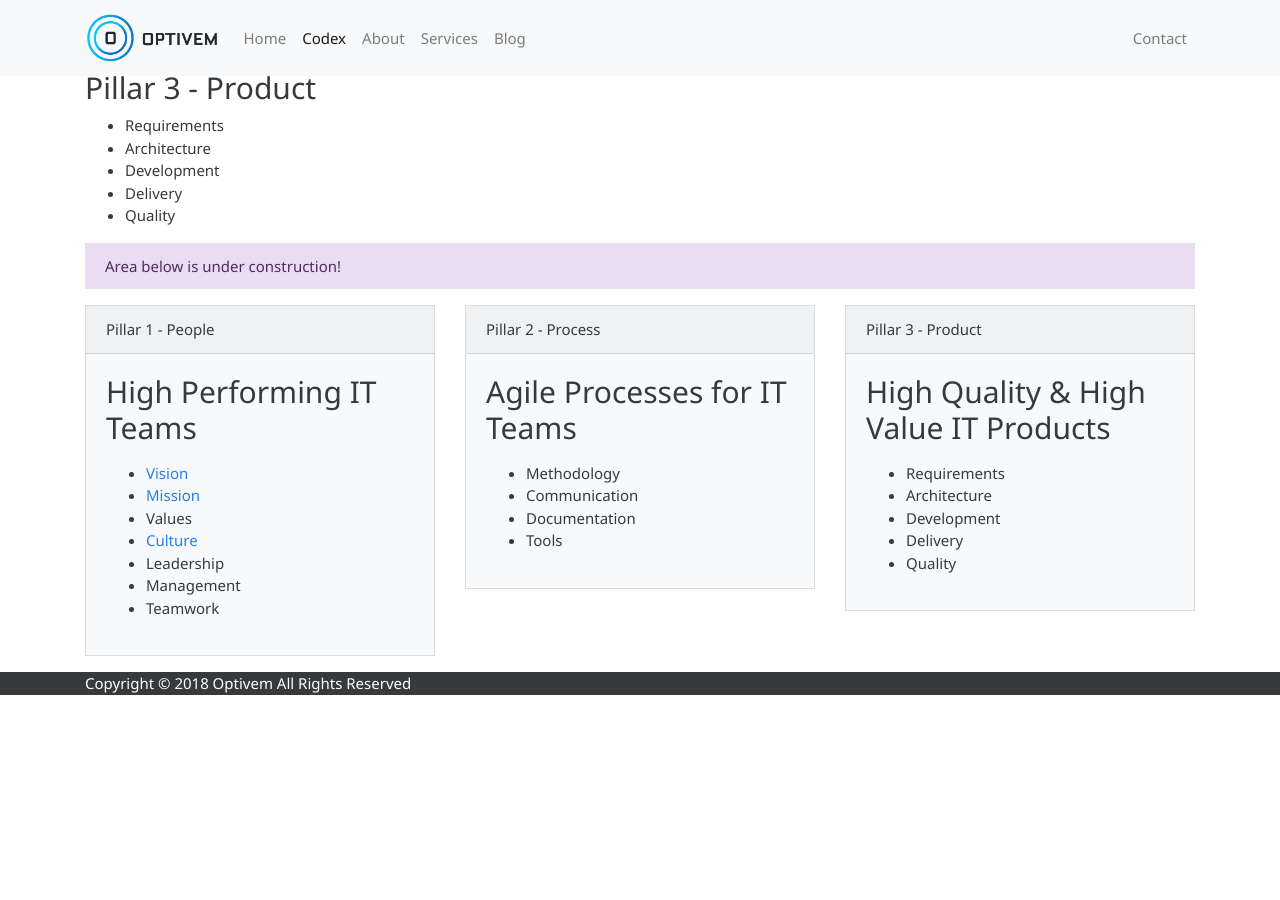
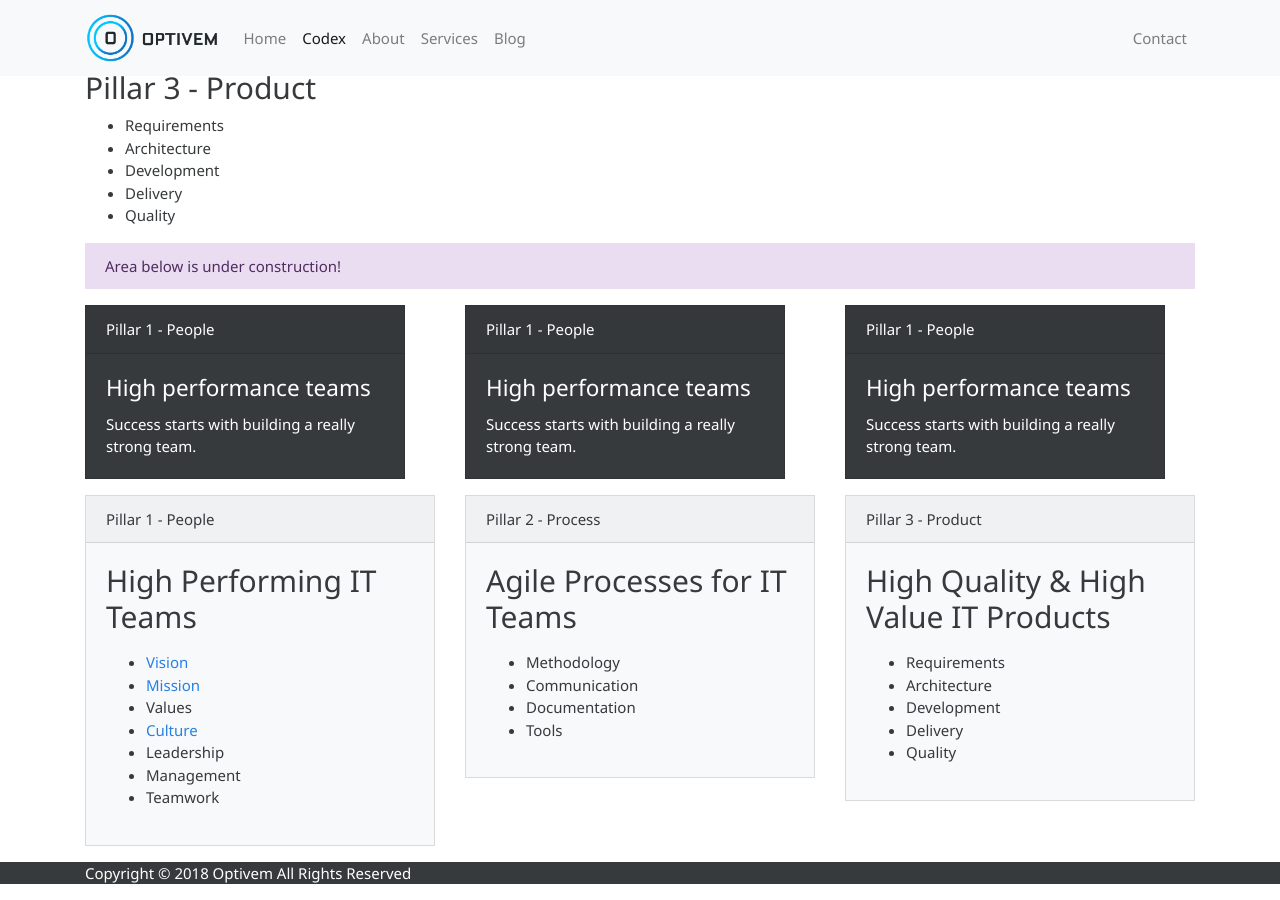
Before and after one commit to optivem/optivem.github.io, a Jekyll site: the page built from _pages/codex.md, in a window 1280 px wide and 900 px high, scrolled down 713 px. Built offline with Jekyll 4.4.1, drawn with Linux system fonts in a browser that asks for light colours; before the commit the page ends 1424 px from its top, so only the background shows below that.

Commit message:
#10 Codex Page

```diff
--- a/_pages/codex.md
+++ b/_pages/codex.md
@@ -50,9 +50,65 @@ foundations
 -->
 
 
+
+
+
+
+
+
+
+
+
+
+
 <div class="alert alert-info" role="alert">
   Area below is under construction!
 </div>
+
+
+
+
+
+<div class="row">
+
+
+	<div class="col-sm-4">
+		<div class="card text-white bg-dark mb-3" style="max-width: 20rem;">
+			<div class="card-header">Pillar 1 - People</div>
+			<div class="card-body">
+				<h4 class="card-title">High performance teams</h4>
+				<p class="card-text">Success starts with building a really strong team.</p>
+			</div>
+		</div>
+	</div>
+
+	<div class="col-sm-4">
+		<div class="card text-white bg-dark mb-3" style="max-width: 20rem;">
+			<div class="card-header">Pillar 1 - People</div>
+			<div class="card-body">
+				<h4 class="card-title">High performance teams</h4>
+				<p class="card-text">Success starts with building a really strong team.</p>
+			</div>
+		</div>
+	</div>
+
+	<div class="col-sm-4">
+		<div class="card text-white bg-dark mb-3" style="max-width: 20rem;">
+			<div class="card-header">Pillar 1 - People</div>
+			<div class="card-body">
+				<h4 class="card-title">High performance teams</h4>
+				<p class="card-text">Success starts with building a really strong team.</p>
+			</div>
+		</div>
+	</div>
+
+
+
+
+</div>
+
+
+
 
 <div class="row">
 
```
